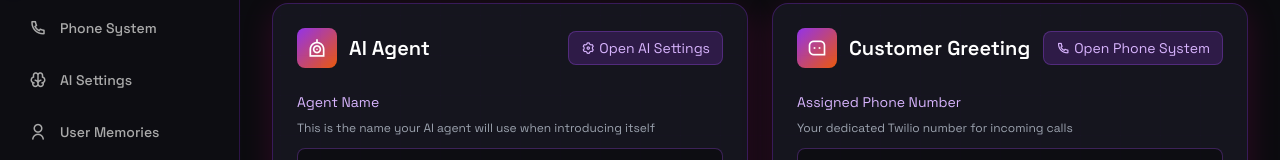
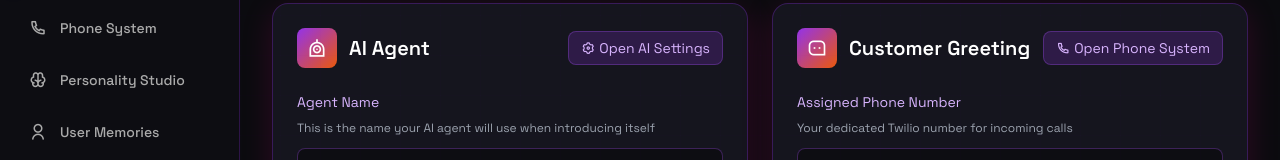
Before and after one commit to trpl333/neurospherevoice-ui, a React (Vite) app: page /dashboard in a window 1280 px wide. Shown: the part 145-305 px from the top of the page. Built offline with nearby package versions, Linux system fonts and the light colour scheme; no server answers; some icons are missing.

Commit message:
Rename 'AI Settings' to 'Personality Studio'

```diff
--- a/src/components/layout/CoreLayout.tsx
+++ b/src/components/layout/CoreLayout.tsx
@@ -8,7 +8,7 @@ interface CoreLayoutProps {
 const menuItems = [
   { icon: 'ri-dashboard-line', label: 'Dashboard', path: '/dashboard' },
   { icon: 'ri-phone-line', label: 'Phone System', path: '/phone-system' },
-  { icon: 'ri-brain-line', label: 'AI Settings', path: '/ai-settings' },
+  { icon: 'ri-brain-line', label: 'Personality Studio', path: '/personality-studio' },
   { icon: 'ri-user-line', label: 'User Memories', path: '/user-memories' },
   { icon: 'ri-book-line', label: 'Knowledge Base', path: '/knowledge-base' },
   { icon: 'ri-satellite-line', label: 'System Status', path: '/system-status' },
```
